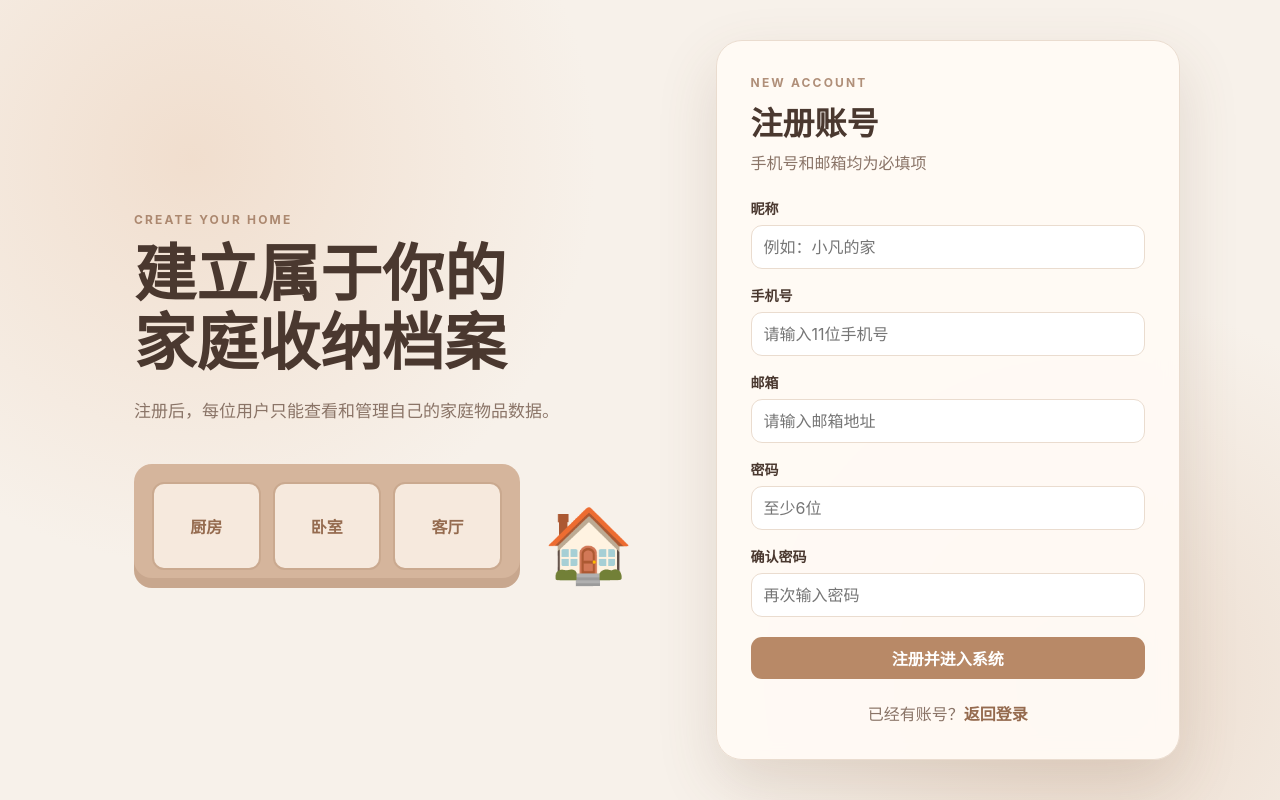
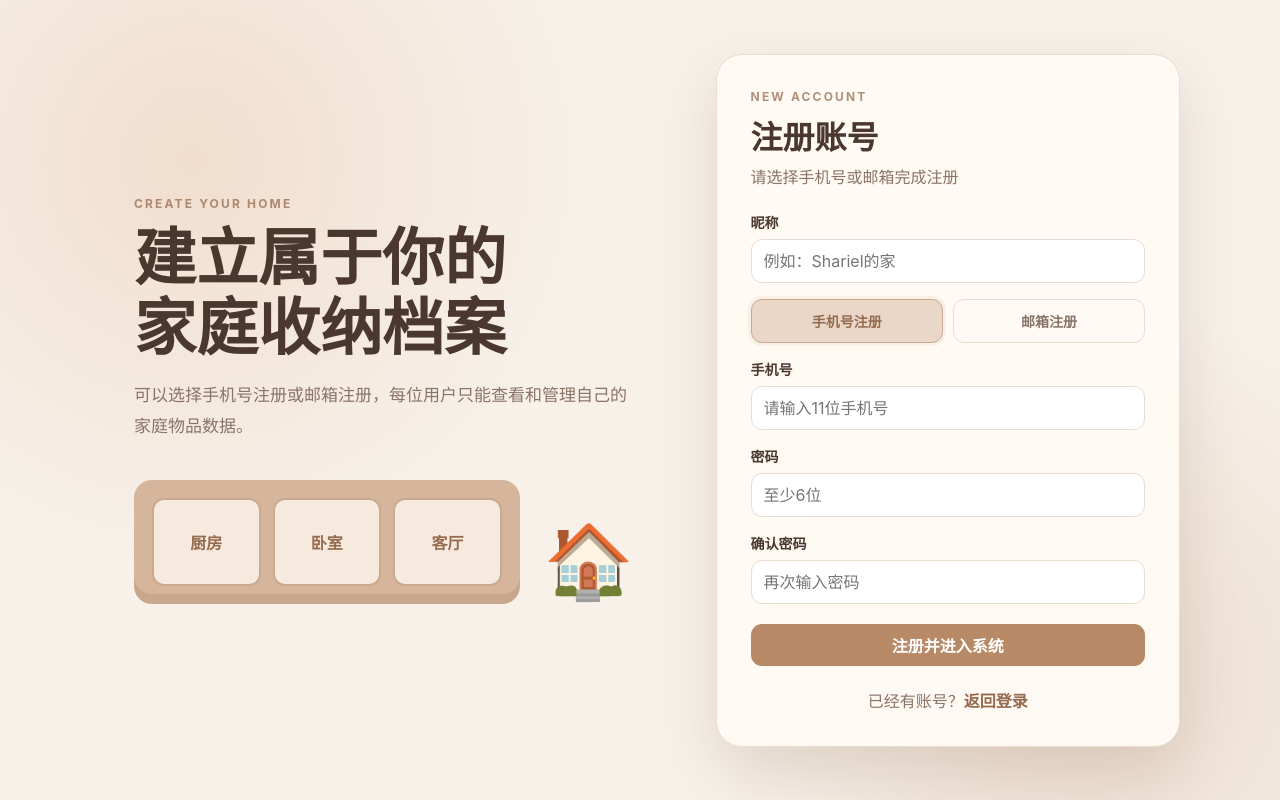
Before and after one commit to fanyifei217-cloud/Shariel_Final_Assignment, a Flask app: page /register in a window 1280 px wide. Run offline with Flask 3, Linux system fonts and the light colour scheme.

Commit message:
Add files via upload

```diff
--- a/app.py
+++ b/app.py
@@ -60,10 +60,11 @@ def init_database() -> None:
             CREATE TABLE IF NOT EXISTS users (
                 id INTEGER PRIMARY KEY AUTOINCREMENT,
                 display_name TEXT NOT NULL,
-                phone TEXT UNIQUE NOT NULL,
-                email TEXT UNIQUE NOT NULL,
+                phone TEXT UNIQUE,
+                email TEXT UNIQUE,
                 password_hash TEXT NOT NULL,
-                created_at TEXT NOT NULL
+                created_at TEXT NOT NULL,
+                CHECK (phone IS NOT NULL OR email IS NOT NULL)
             )
             """
         )
@@ -281,22 +282,30 @@ def register():
 
     if request.method == "POST":
         display_name = request.form.get("display_name", "").strip()
-        phone = request.form.get("phone", "").strip()
-        email = request.form.get("email", "").strip().lower()
+        register_type = request.form.get("register_type", "phone")
+        account = request.form.get("account", "").strip().lower()
         password = request.form.get("password", "")
         confirm_password = request.form.get("confirm_password", "")
 
-        if not all([display_name, phone, email, password, confirm_password]):
+        phone = None
+        email = None
+
+        if not all([display_name, account, password, confirm_password]):
             flash("请完整填写注册信息。", "error")
-        elif not PHONE_PATTERN.match(phone):
+        elif register_type == "phone" and not PHONE_PATTERN.match(account):
             flash("请输入正确的11位中国大陆手机号。", "error")
-        elif not EMAIL_PATTERN.match(email):
+        elif register_type == "email" and not EMAIL_PATTERN.match(account):
             flash("请输入正确的邮箱地址。", "error")
         elif len(password) < 6:
             flash("密码不能少于6位。", "error")
         elif password != confirm_password:
             flash("两次输入的密码不一致。", "error")
         else:
+            if register_type == "phone":
+                phone = account
+            else:
+                email = account
+
             try:
                 with get_connection() as conn:
                     cursor = conn.execute(
@@ -318,14 +327,11 @@ def register():
                 session["display_name"] = display_name
                 flash("注册成功，欢迎使用家庭物品收纳管理系统。", "success")
                 return redirect(url_for("index"))
-            except sqlite3.IntegrityError as exc:
-                message = str(exc)
-                if "phone" in message:
+            except sqlite3.IntegrityError:
+                if register_type == "phone":
                     flash("该手机号已被注册。", "error")
-                elif "email" in message:
+                else:
                     flash("该邮箱已被注册。", "error")
-                else:
-                    flash("注册失败，请更换手机号或邮箱。", "error")
 
     return render_template("register.html")
 
--- a/static/style.css
+++ b/static/style.css
@@ -693,3 +693,32 @@ body:not(.auth-body) .topbar + .nav-bar + main.container {
         margin-top: 18px;
     }
 }
+
+
+.register-tabs {
+    display: grid;
+    grid-template-columns: 1fr 1fr;
+    gap: 10px;
+}
+.register-tab {
+    cursor: pointer;
+}
+.register-tab input {
+    display: none;
+}
+.register-tab span {
+    margin: 0;
+    border: 1px solid var(--line);
+    border-radius: 11px;
+    padding: 11px 12px;
+    background: #fffaf5;
+    color: var(--muted);
+    text-align: center;
+    transition: 0.2s ease;
+}
+.register-tab.active span {
+    background: #ead7c8;
+    border-color: #cba88f;
+    color: var(--primary-dark);
+    box-shadow: 0 0 0 3px rgba(184, 137, 103, 0.10);
+}
--- a/templates/register.html
+++ b/templates/register.html
@@ -11,7 +11,7 @@
     <section class="auth-visual">
         <p class="eyebrow brown">CREATE YOUR HOME</p>
         <h1>建立属于你的<br>家庭收纳档案</h1>
-        <p>注册后，每位用户只能查看和管理自己的家庭物品数据。</p>
+        <p>可以选择手机号注册或邮箱注册，每位用户只能查看和管理自己的家庭物品数据。</p>
         <div class="home-scene">
             <div class="shelf">
                 <div class="box">厨房</div>
@@ -26,7 +26,7 @@
         <div class="auth-heading">
             <p class="eyebrow brown">NEW ACCOUNT</p>
             <h2>注册账号</h2>
-            <p>手机号和邮箱均为必填项</p>
+            <p>请选择手机号或邮箱完成注册</p>
         </div>
 
         {% with messages = get_flashed_messages(with_categories=true) %}
@@ -38,29 +38,71 @@
         <form method="post" class="auth-form">
             <label>
                 <span>昵称</span>
-                <input name="display_name" required autocomplete="name" placeholder="例如：小凡的家">
+                <input name="display_name" required autocomplete="name" placeholder="例如：Shariel的家">
             </label>
+
+            <div class="register-tabs">
+                <label class="register-tab active">
+                    <input type="radio" name="register_type" value="phone" checked>
+                    <span>手机号注册</span>
+                </label>
+                <label class="register-tab">
+                    <input type="radio" name="register_type" value="email">
+                    <span>邮箱注册</span>
+                </label>
+            </div>
+
             <label>
-                <span>手机号</span>
-                <input name="phone" required inputmode="numeric" maxlength="11" autocomplete="tel" placeholder="请输入11位手机号">
+                <span id="account-label">手机号</span>
+                <input id="account-input" name="account" required inputmode="numeric" maxlength="11" autocomplete="tel" placeholder="请输入11位手机号">
             </label>
-            <label>
-                <span>邮箱</span>
-                <input type="email" name="email" required autocomplete="email" placeholder="请输入邮箱地址">
-            </label>
+
             <label>
                 <span>密码</span>
                 <input type="password" name="password" required minlength="6" autocomplete="new-password" placeholder="至少6位">
             </label>
+
             <label>
                 <span>确认密码</span>
                 <input type="password" name="confirm_password" required minlength="6" autocomplete="new-password" placeholder="再次输入密码">
             </label>
+
             <button class="button primary auth-submit" type="submit">注册并进入系统</button>
         </form>
 
         <p class="auth-switch">已经有账号？<a href="{{ url_for('login') }}">返回登录</a></p>
     </section>
 </main>
+
+<script>
+const typeRadios = document.querySelectorAll('input[name="register_type"]');
+const accountLabel = document.getElementById("account-label");
+const accountInput = document.getElementById("account-input");
+const tabs = document.querySelectorAll(".register-tab");
+
+function updateRegisterType() {
+    const selected = document.querySelector('input[name="register_type"]:checked').value;
+    tabs.forEach(tab => tab.classList.toggle("active", tab.querySelector("input").checked));
+
+    if (selected === "phone") {
+        accountLabel.textContent = "手机号";
+        accountInput.type = "text";
+        accountInput.inputMode = "numeric";
+        accountInput.maxLength = 11;
+        accountInput.placeholder = "请输入11位手机号";
+        accountInput.autocomplete = "tel";
+    } else {
+        accountLabel.textContent = "邮箱";
+        accountInput.type = "email";
+        accountInput.removeAttribute("maxlength");
+        accountInput.inputMode = "email";
+        accountInput.placeholder = "请输入邮箱地址";
+        accountInput.autocomplete = "email";
+    }
+    accountInput.value = "";
+}
+
+typeRadios.forEach(radio => radio.addEventListener("change", updateRegisterType));
+</script>
 </body>
 </html>
```
